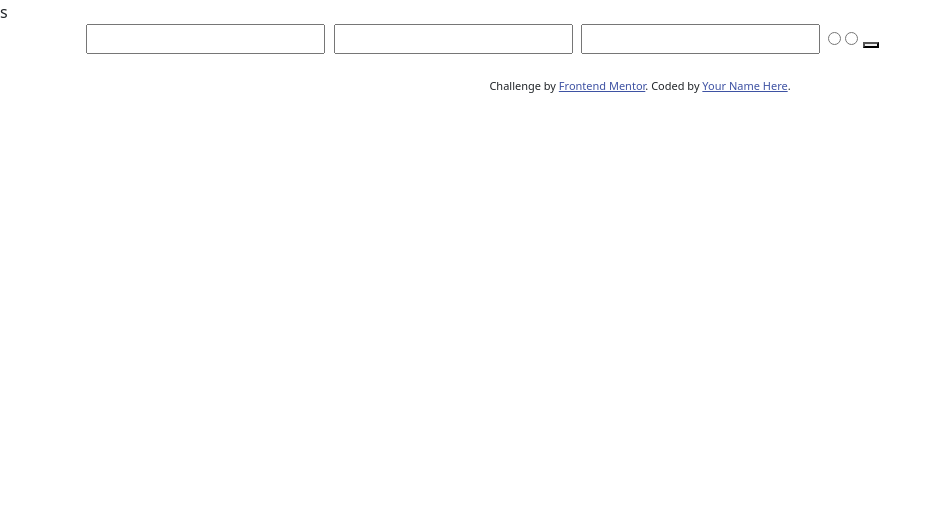
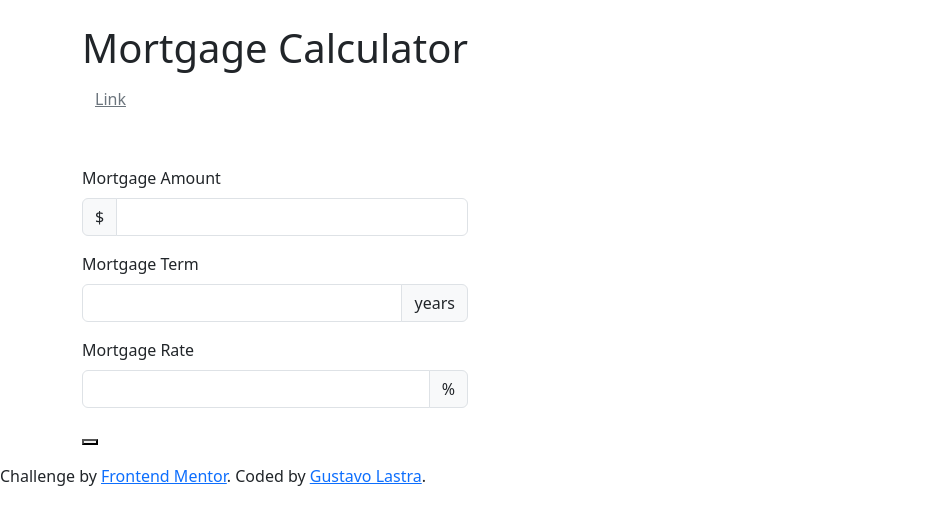
Before and after one commit to kakashidomo/proyecto_final_n1, a plain HTML site: page index.html in a window 1280 px wide. Shown: the whole page, without its empty margins (0-941 px from the left). Drawn offline with nearby package versions, Linux system fonts and the light colour scheme.

Commit message:
cambios en el html, se modifico la estructura de los inputs

```diff
--- a/index.html
+++ b/index.html
@@ -1,41 +1,60 @@
 <!DOCTYPE html>
 <html lang="en">
+
 <head>
   <meta charset="UTF-8">
-  <meta name="viewport" content="width=device-width, initial-scale=1.0"> <!-- displays site properly based on user's device -->
+  <meta name="viewport" content="width=device-width, initial-scale=1.0">
+  <!-- displays site properly based on user's device -->
 
   <link rel="icon" type="image/png" sizes="32x32" href="./assets/images/favicon-32x32.png">
-  <link href="https://cdn.jsdelivr.net/npm/bootstrap@5.3.3/dist/css/bootstrap.min.css" rel="stylesheet" integrity="sha384-QWTKZyjpPEjISv5WaRU9OFeRpok6YctnYmDr5pNlyT2bRjXh0JMhjY6hW+ALEwIH" crossorigin="anonymous">s
+  <link href="https://cdn.jsdelivr.net/npm/bootstrap@5.3.3/dist/css/bootstrap.min.css" rel="stylesheet"
+    integrity="sha384-QWTKZyjpPEjISv5WaRU9OFeRpok6YctnYmDr5pNlyT2bRjXh0JMhjY6hW+ALEwIH" crossorigin="anonymous">
 
   <title>Frontend Mentor | Mortgage repayment calculator</title>
+</head>
 
-  <!-- Feel free to remove these styles or customise in your own stylesheet 👍 -->
-  <style>
-    .attribution { font-size: 11px; text-align: center; }
-    .attribution a { color: hsl(228, 45%, 44%); }
-  </style>
-</head>
 <body>
-  <div class="container">
+  <div class="container d-flex">
     <div class="row">
       <div class="col">
-        <div class="d-flex col-12">
-          <h1></h1>
-          <p></p>
-          <form action="">
-            <label for="" class="form-label"></label>
-            <input type="text" class="form-label">
-            <label for="" class="form-label"></label>
-            <input type="text" class="form-label">
-            <label for="" class="form-label"></label>
-            <input type="text" class="form-label">
+        <div class="">
+          <div class="col-12 ">
+            <h1 class="mt-4">Mortgage Calculator</h1>
+            <button type="button" class="btn btn-link text-secondary mb-5 ">Link</button>
+          </div>
+          <div>
+            <form action="">
+              <div>
+                <label for="monto" class="form-label">Mortgage Amount</label>
+                <div class="input-group mb-3">
+                  <span class="input-group-text">$</span>
+                  <input id="monto" type="text" class="form-control" aria-label="Amount (to the nearest dollar)">
+                </div>
+                <div class="form-text d-none" id="basic-addon1">This field is required
+                </div>
+              </div>
+              <div>
+                <label for="years" class="form-label">Mortgage Term</label>
+                <div class="input-group mb-3">
+                  <input id="years" type="number" class="form-control" aria-label="years">
+                  <span class="input-group-text">years</span>
+                </div>
+                <div class="form-text d-none" id="basic-addon1">This field is required
+                </div>
+              </div>
+              <div>
+                <label for="porcent" class="form-label">Mortgage Rate</label>
+                <div class="input-group mb-3">
+                  <input id="porcent" type="number" class="form-control" aria-label="porcent">
+                  <span class="input-group-text">%</span>
+                </div>
+                <div class="form-text d-none" id="basic-addon1">This field is required
+                </div>
+              </div>
 
-            <label for="pago" class="form-label"></label>
-            <input type="radio" name="pagoeinteres" class="form-label" id="pago">
-            <input type="radio" name="pagoeinteres" class="form-label" id="interes">
-
-            <button type="button"></button>
-          </form>
+              <button type="button"></button>
+            </form>
+          </div>
         </div>
         <div>
           <h2></h2>
@@ -52,7 +71,8 @@
 
   <div class="attribution">
     Challenge by <a href="https://www.frontendmentor.io?ref=challenge">Frontend Mentor</a>.
-    Coded by <a href="#">Your Name Here</a>.
+    Coded by <a href="#">Gustavo Lastra</a>.
   </div>
 </body>
+
 </html>
```
